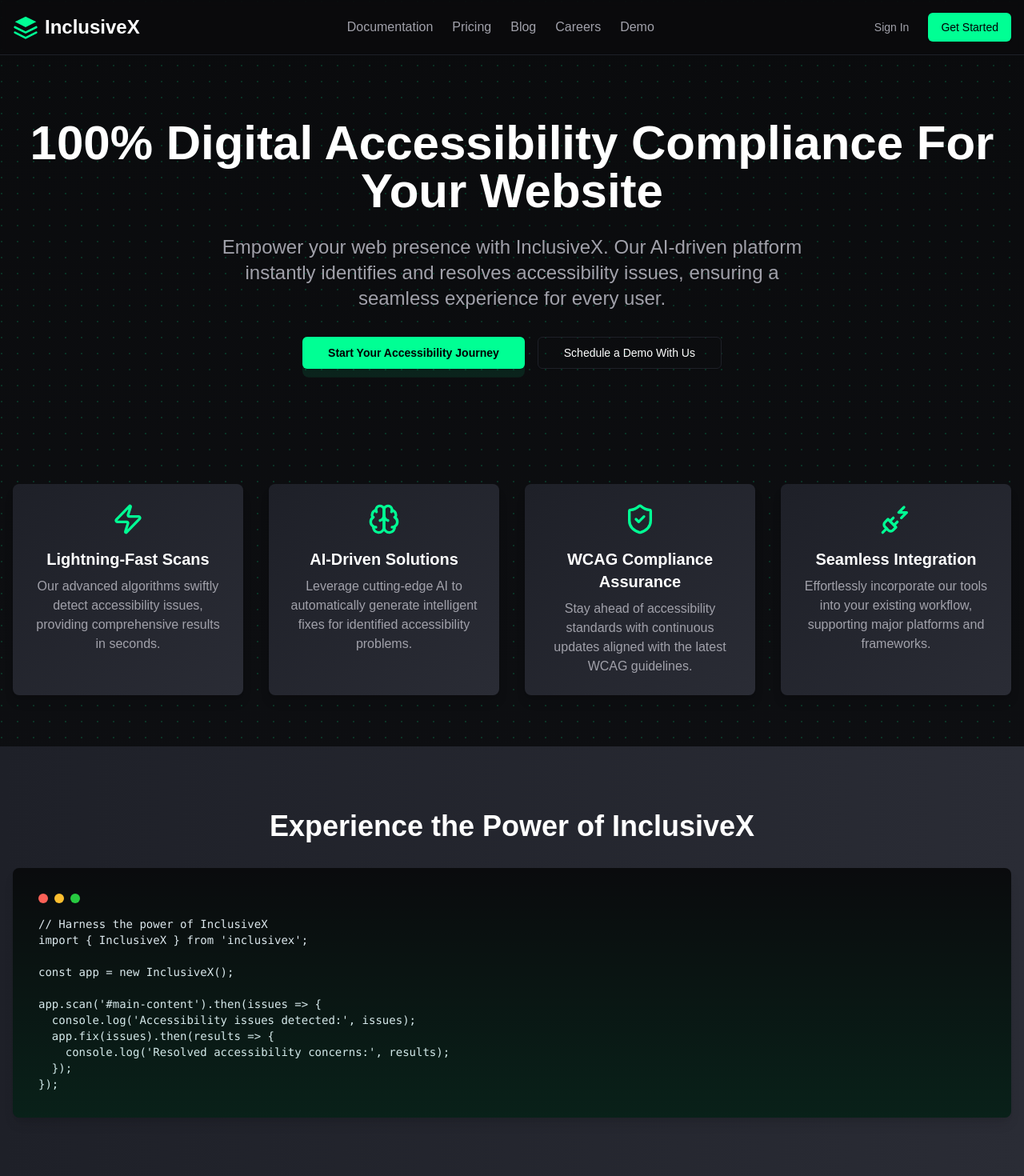
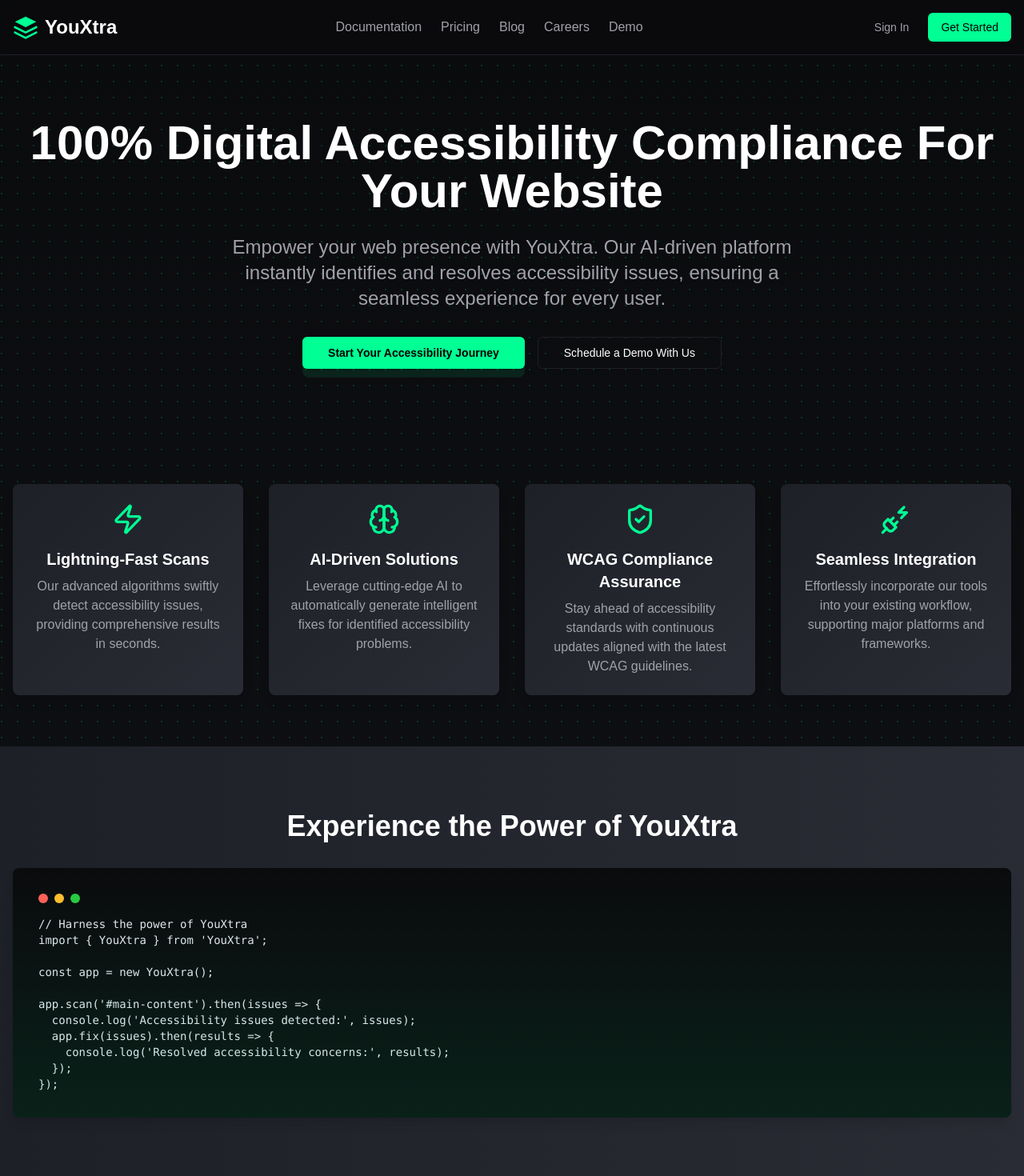
Before and after one commit to Munasco/inclusivex, a Next.js app: page / in a window 1280 px wide. Shown: the top 1470 px of the page at 80% size. Built offline with nearby package versions, Linux system fonts and the light colour scheme.

Commit message:
Renamed inclusivex to youxtra

```diff
--- a/app/page.tsx
+++ b/app/page.tsx
@@ -143,7 +143,7 @@
             name: "John Maverick",
             company: "Shopify",
             avatar: "https://randomuser.me/api/portraits/men/1.jpg",
-            content: "InclusiveX has revolutionized our approach to web accessibility. It's a game-changer!",
+            content: "YouXtra has revolutionized our approach to web accessibility. It's a game-changer!",
         },
         {
             name: "Emily Parker",
@@ -155,13 +155,13 @@
             name: "Alex Johnson",
             company: "WebWizards",
             avatar: "https://randomuser.me/api/portraits/men/3.jpg",
-            content: "InclusiveX's real-time monitoring has helped us maintain WCAG compliance effortlessly.",
+            content: "YouXtra's real-time monitoring has helped us maintain WCAG compliance effortlessly.",
         },
         {
             name: "Sophia Martinez",
             company: "InnovateX",
             avatar: "https://randomuser.me/api/portraits/women/4.jpg",
-            content: "Thanks to InclusiveX, our design team can now focus on creativity while accessibility is handled automatically.",
+            content: "Thanks to YouXtra, our design team can now focus on creativity while accessibility is handled automatically.",
         },
         {
             name: "Ethan Turner",
@@ -173,7 +173,7 @@
             name: "Olivia Green",
             company: "SoftSolutions",
             avatar: "https://randomuser.me/api/portraits/women/6.jpg",
-            content: "InclusiveX made our platform more accessible, and we’ve noticed improved user engagement since integrating it.",
+            content: "YouXtra made our platform more accessible, and we’ve noticed improved user engagement since integrating it.",
         },
         {
             name: "Liam Brown",
@@ -185,13 +185,13 @@
             name: "Emma Wilson",
             company: "UIWorks",
             avatar: "https://randomuser.me/api/portraits/women/8.jpg",
-            content: "Our accessibility audits have never been smoother thanks to InclusiveX.",
+            content: "Our accessibility audits have never been smoother thanks to YouXtra.",
         },
         {
             name: "Benjamin Lee",
             company: "CodeCraft",
             avatar: "https://randomuser.me/api/portraits/men/9.jpg",
-            content: "I can’t imagine managing our site’s compliance without InclusiveX anymore.",
+            content: "I can’t imagine managing our site’s compliance without YouXtra anymore.",
         },
         {
             name: "Grace Collins",
@@ -217,7 +217,7 @@
                             <path d="M2 12L12 17L22 12" stroke={sleekGreen} strokeWidth="2" strokeLinecap="round"
                                   strokeLinejoin="round"/>
                         </svg>
-                        InclusiveX
+                        YouXtra
                     </Link>
                     <nav className="hidden md:flex space-x-6">
                         <NavLink href="#">Documentation</NavLink>
@@ -270,7 +270,7 @@
             <footer className="border-t border-[#1E2028] py-8 relative z-10 bg-[#0A0B0D]">
                 <div className="container mx-auto px-4">
                     <div className="flex flex-col md:flex-row justify-between items-center">
-                        <p className="text-[#A1A1AA] text-sm">&copy; 2024 InclusiveX. All rights reserved.</p>
+                        <p className="text-[#A1A1AA] text-sm">&copy; 2024 YouXtra. All rights reserved.</p>
                         <nav className="flex space-x-6 mt-4 md:mt-0">
                             <Link href="#" className="text-[#A1A1AA] hover:text-white text-sm">
                                 Privacy Policy
@@ -325,7 +325,7 @@
                     100% Digital Accessibility Compliance For Your Website
                 </h1>
                 <p className="text-xl md:text-2xl text-[#A1A1AA] mb-8 max-w-3xl mx-auto">
-                    Empower your web presence with InclusiveX. Our AI-driven platform instantly identifies and resolves
+                    Empower your web presence with YouXtra. Our AI-driven platform instantly identifies and resolves
                     accessibility issues, ensuring a seamless experience for every user.
                 </p>
                 <motion.div
@@ -422,7 +422,7 @@
         <section className="py-20 px-4 bg-gradient-to-r from-[#1E2028] to-[#2A2C35]">
             <div className="container mx-auto">
                 <h2 className="text-3xl md:text-4xl font-bold mb-8 text-center text-white">
-                    Experience the Power of InclusiveX
+                    Experience the Power of YouXtra
                 </h2>
                 <motion.div
                     initial={{opacity: 0, scale: 0.9}}
@@ -436,10 +436,10 @@
                         <div className="w-3 h-3 rounded-full bg-[#27C93F]"></div>
                     </div>
                     <pre className="text-sm text-[#E2E8F0] overflow-x-auto">
-            <code>{`// Harness the power of InclusiveX
-import { InclusiveX } from 'inclusivex';
+            <code>{`// Harness the power of YouXtra
+import { YouXtra } from 'YouXtra';
 
-const app = new InclusiveX();
+const app = new YouXtra();
 
 app.scan('#main-content').then(issues => {
   console.log('Accessibility issues detected:', issues);
@@ -510,11 +510,11 @@
 //                     >
 //                         <h3 className="text-xl font-semibold mb-4 text-white">Quick Start Guide</h3>
 //                         <pre className="text-sm text-[#E2E8F0] overflow-x-auto">
-//               <code>{`npm install inclusivex
+//               <code>{`npm install YouXtra
 //
-// import { InclusiveX } from 'inclusivex';
+// import { YouXtra } from 'YouXtra';
 //
-// const app = new InclusiveX();
+// const app = new YouXtra();
 // app.init();
 //
 // // Begin accessibility scan
@@ -693,7 +693,7 @@
                     className="text-xl text-[#A1A1AA] mb-12 max-w-3xl mx-auto"
                 >
                     Join the ranks of forward-thinking developers and businesses creating truly inclusive digital
-                    experiences with InclusiveX. Your journey towards a more accessible web starts here.
+                    experiences with YouXtra. Your journey towards a more accessible web starts here.
                 </motion.p>
                 <motion.div
                     initial={{opacity: 0, scale: 0.9}}
```
